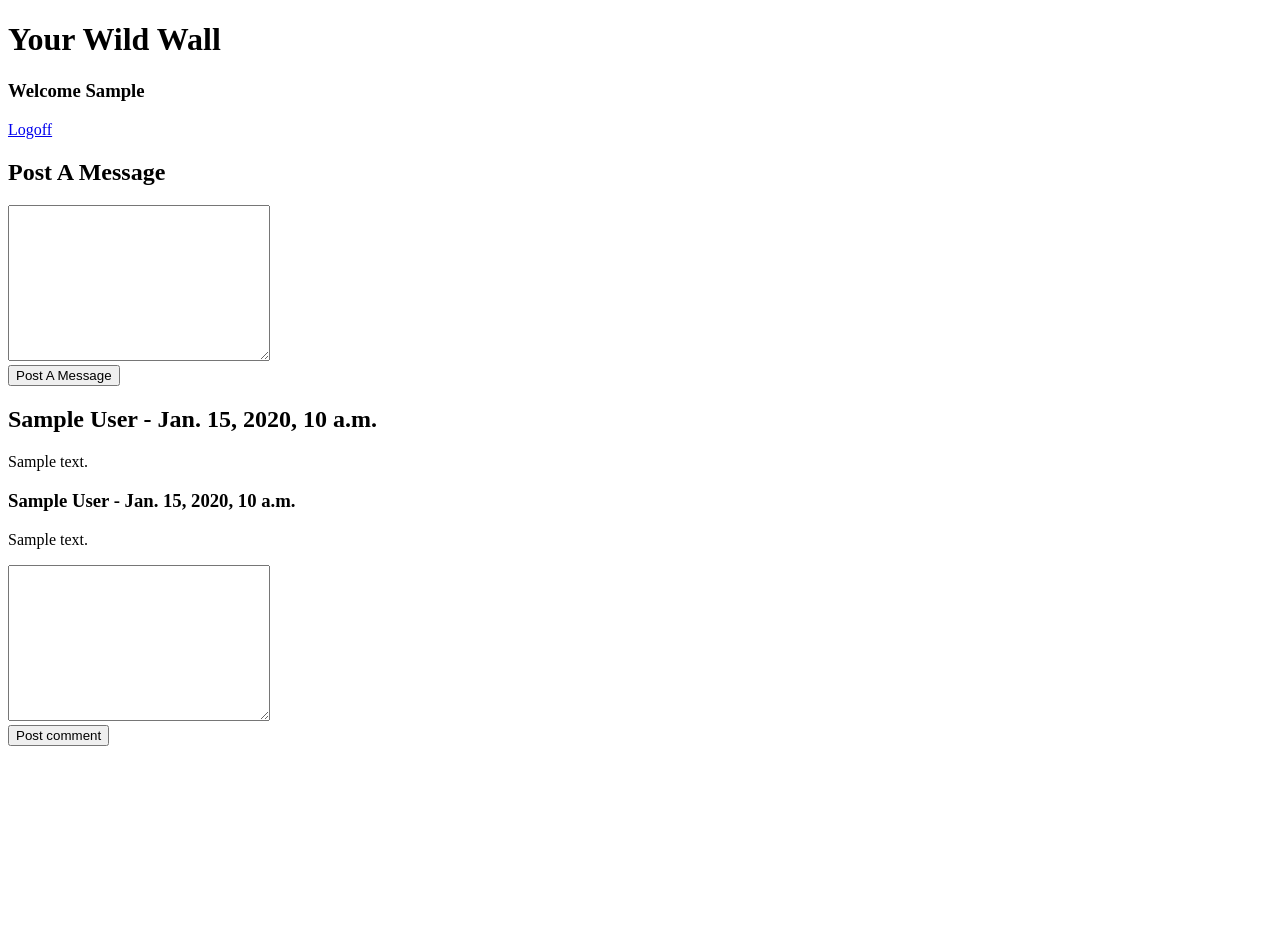
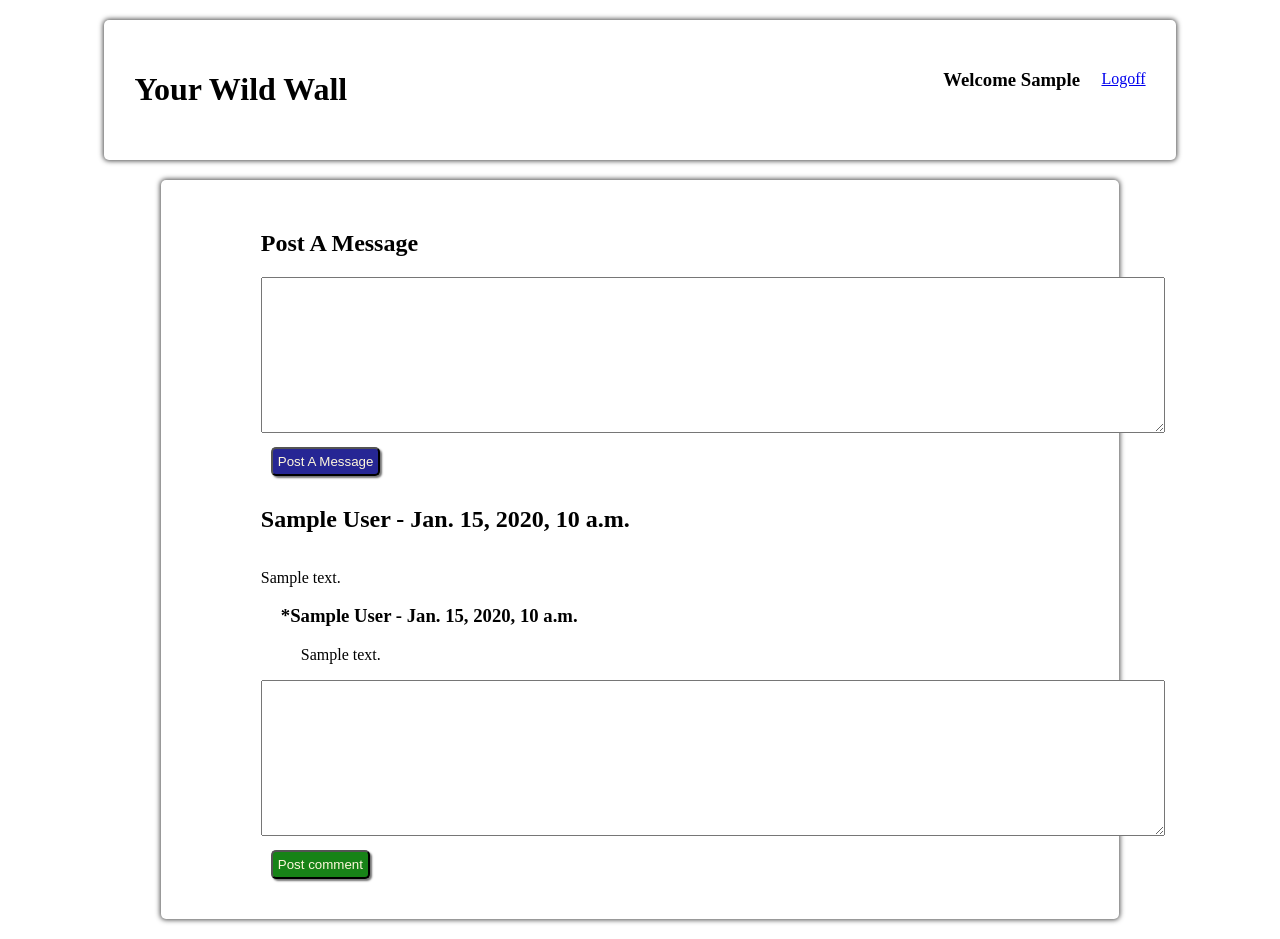
Before and after one commit to Sunnuke/The_Wall, a Django app: template The_Wall/app_wall/templates/wall.html in a window 1280 px wide. Before the commit the page ends 746 px from the top, so only its background shows below. Run offline with Django 3.2, Linux system fonts and the light colour scheme; the template is opened without the code that fills it: values that come from a table or form of the project are taken from there, others are empty; tables that the repository leaves empty hold one stand-in row (values such as "Sample post").

Commit message:
Add CSS to wall.html and allowed users to delete their own post

```diff
--- /dev/null
+++ b/The_Wall/app_wall/static/wall.css
@@ -0,0 +1,31 @@
+
+/* BOX */
+#Box{
+    padding: 30px 100px;
+    box-shadow: 0px 0px 5px 1px rgb(78, 78, 78);
+    width: 60%;
+    margin: 20px auto;
+    border-radius: 5px;
+}
+
+/* Top BAR */
+#topBar{
+    padding: 30px;
+    box-shadow: 0px 0px 5px 1px rgb(78, 78, 78);
+    width: 80%;
+    margin: 20px auto;
+    display: flex;
+    justify-content: space-between;
+    border-radius: 5px;
+}
+.yourbar{
+    justify-content: space-between;
+    width: 20%;
+    display: flex;
+}
+button{
+    margin: 10px;
+    padding: 5px;
+    box-shadow: 2px 2px 2px rgb(116, 116, 116);
+    border-radius: 5px;
+}
--- a/The_Wall/app_wall/templates/wall.html
+++ b/The_Wall/app_wall/templates/wall.html
@@ -4,13 +4,15 @@
     <meta charset="UTF-8">
     <meta name="viewport" content="width=device-width, initial-scale=1.0">
     <title>Wild Wall</title>
+    {% load static %}
+    <link rel="stylesheet" type="text/css" href="{% static 'wall.css' %}">
 </head>
 <body>
     <div id="topBar">
         <h1>Your Wild Wall</h1>
         <div class="yourbar">
             <h3>Welcome {{ User.first_name }}</h3>
-            <a href="/Logout">Logoff</a>
+            <a href="/Logout" style="padding-top: 20px;">Logoff</a>
         </div>
     </div>
     <div id="Box">
@@ -18,24 +20,35 @@
             <h2>Post A Message</h2>
             <form action="message" method="POST">
                 {% csrf_token %}
-                <textarea name="message" id="message" cols="30" rows="10" required></textarea>
-                <br><button type="submit">Post A Message</button>
+                <textarea name="message" id="message" cols="110" rows="10" required></textarea>
+                <br><button type="submit" style="background-color: rgb(38, 38, 148); color: cornsilk;">Post A Message</button>
             </form>
         </div>
         <div class="content">
             {% if Messages %}
                 {% for message in Messages %}
+                <div style="display: flex;">
                     <h2>{{ message.user.first_name }} {{ message.user.last_name }} - {{ message.created_at }}</h2>
+                    {% if message.user.id == request.session.user %}
+                        <form action="delete" method="POST" style="padding-top: 10px;">
+                            {% csrf_token %}
+                            <input type="hidden" name="delkey" value="{{ message.id }}">
+                            <button type="submit" style="background-color: rgb(141, 27, 27); color: cornsilk;">Delete Message</button>
+                        </form>
+                    {% endif %}
+                </div>
                     <p>{{ message.message }}</p>
                     {% for comment in message.comments.all %}
-                        <h3>{{ comment.user.first_name }} {{ comment.user.last_name }} - {{ comment.created_at }}</h3>
-                        <p>{{ comment.comment }}</p>
+                        <div style="padding-left: 20px;">
+                            <h3>*{{ comment.user.first_name }} {{ comment.user.last_name }} - {{ comment.created_at }}</h3>
+                            <p style="padding-left: 20px;">{{ comment.comment }}</p>
+                        </div>
                     {% endfor %}
                     <form action="comment" method="POST">
                     {% csrf_token %}
                     <input type="hidden" name="comkey" value="{{ message.id }}">
-                    <textarea name="comment" id="comment" cols="30" rows="10" required></textarea>
-                    <br><button type="submit">Post comment</button>
+                    <textarea name="comment" id="comment" cols="110" rows="10" required></textarea>
+                    <br><button type="submit" style="background-color: rgb(23, 131, 23); color: cornsilk;">Post comment</button>
                     </form>
                 {% endfor %}
             {% endif %}
--- a/The_Wall/app_wall/urls.py
+++ b/The_Wall/app_wall/urls.py
@@ -5,4 +5,5 @@ urlpatterns = [
     path('', views.wall),
     path('message', views.message),
     path('comment', views.comment),
+    path('delete', views.delete),
 ]
--- a/The_Wall/app_wall/views.py
+++ b/The_Wall/app_wall/views.py
@@ -24,3 +24,8 @@ def comment(request):
         comment=request.POST['comment']
     )
     return redirect('/wall')
+
+def delete(request):
+    c = Message.objects.get(id=request.POST['delkey'])
+    c.delete()
+    return redirect('/wall')
```
